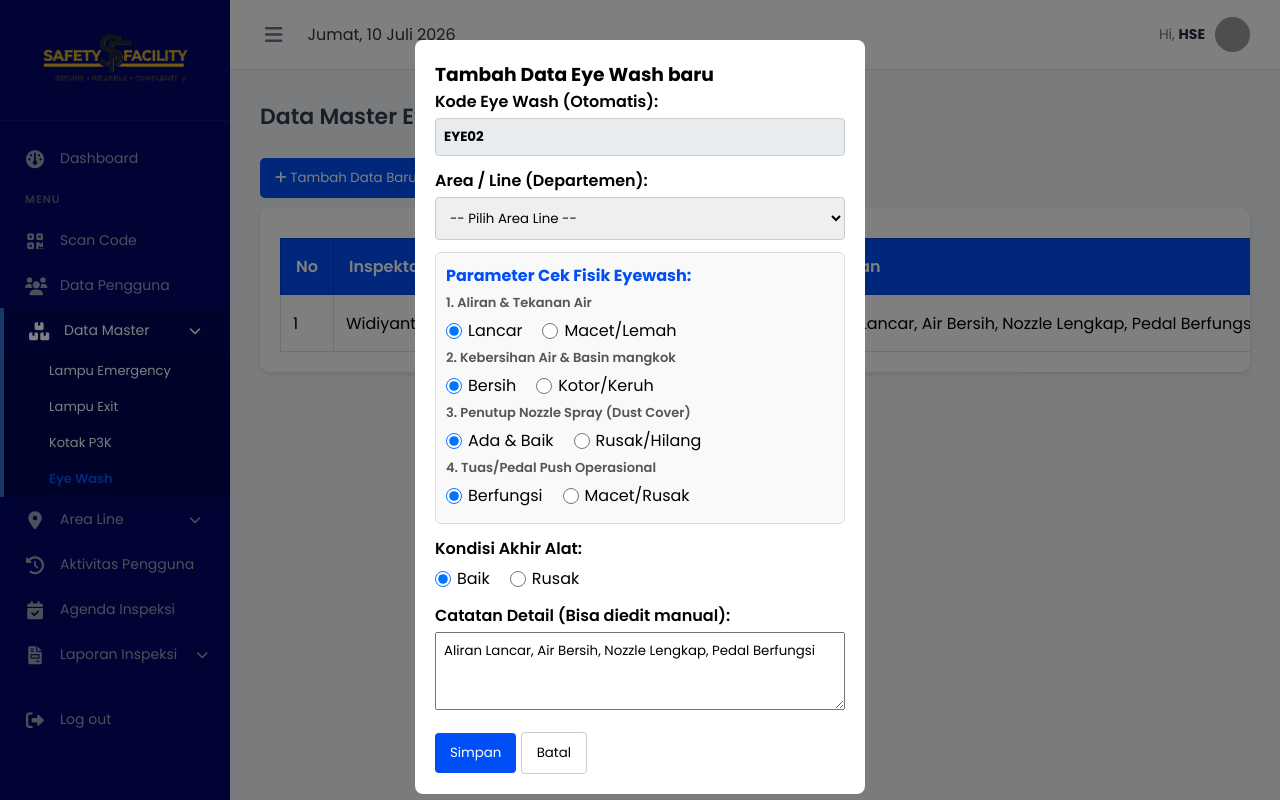
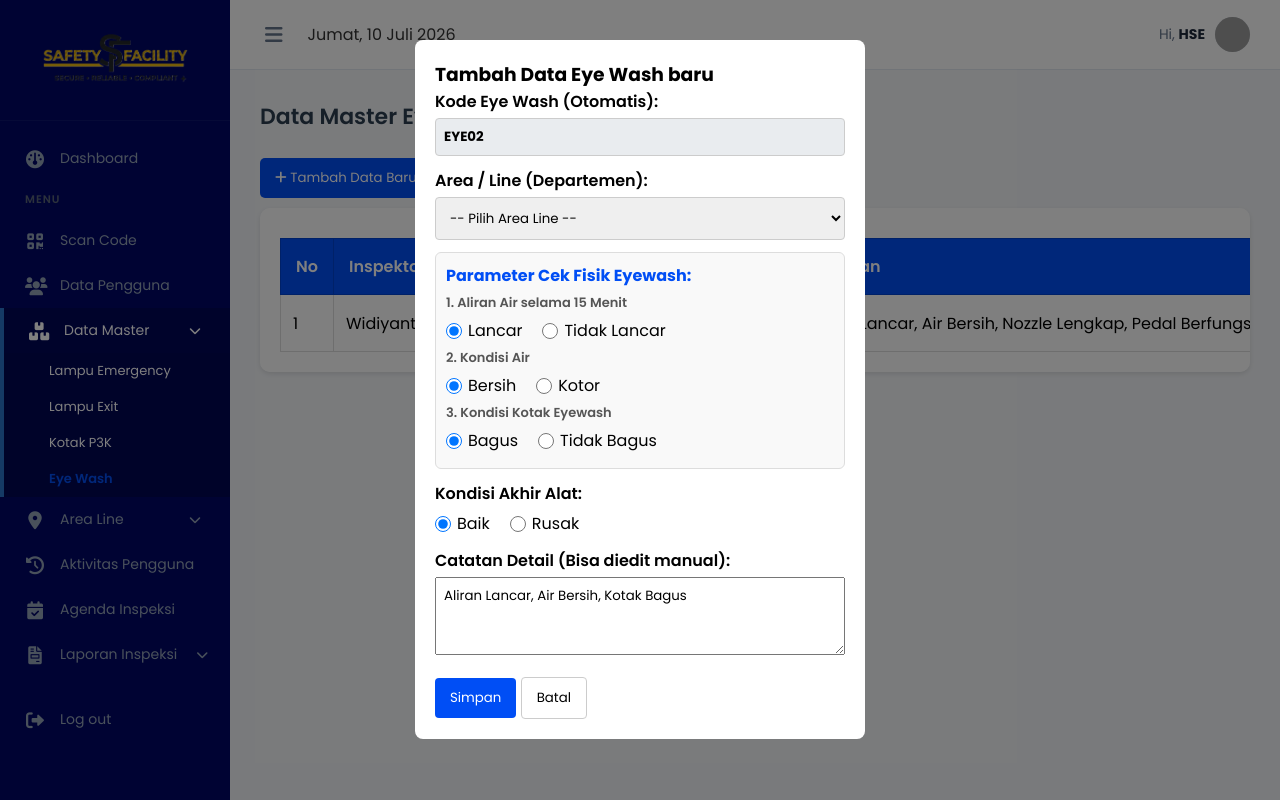
Before and after one commit to Infansyahh/safety_facility, a PHP site: page /admin/master_eyewash.php in a window 1280 px wide, after a click on "Tambah Data Baru". Run offline with PHP 8.4, Linux system fonts and the light colour scheme; a user stored in the database is signed in; data comes from the database, SQL or seed files in the repository; grey boxes are pictures that could not be loaded.

Commit message:
modified:   admin/master_eyewash.php 	modified:   proses/proses_edit_eyewash.php 	modified:   proses/proses_tambah_eyewash.php

```diff
--- a/admin/master_eyewash.php
+++ b/admin/master_eyewash.php
@@ -302,10 +302,9 @@ $tanggal_format = $hari_indo . ", " . date('d') . " " . $bulan_indo . " " . date
                             <th>Kode Eye Wash</th>
                             <th>Area / Line (Lokasi)</th>
                             <th>Catatan</th>
-                            <th>Aliran Air</th>
-                            <th>Kebersihan Air</th>
-                            <th>Penutup Nozzle</th>
-                            <th>Pedal Operasional</th>
+                            <th>Aliran Air (15 Menit)</th>
+                            <th>Kondisi Air</th>
+                            <th>Kondisi Kotak</th>
                             <th>Kondisi Akhir</th>
                             <th style="width: 10%">Aksi</th>
                         </tr>
@@ -322,14 +321,13 @@ $tanggal_format = $hari_indo . ", " . date('d') . " " . $bulan_indo . " " . date
                                 $safeCatatan = htmlspecialchars($row['catatan'] ?? '', ENT_QUOTES);
 
                                 // LOGIKA MEMECAH CATATAN MENJADI PARAMETER TERPISAH DI TABEL
-                                $val_air = '-'; $val_kebersihan = '-'; $val_nozzle = '-'; $val_pedal = '-';
+                                $val_air = '-'; $val_kondisi_air = '-'; $val_kotak = '-';
                                 if (!empty($row['catatan'])) {
                                     $parts = explode(', ', $row['catatan']);
-                                    if (count($parts) == 4) {
+                                    if (count($parts) == 3) {
                                         $val_air = htmlspecialchars($parts[0]);
-                                        $val_kebersihan = htmlspecialchars($parts[1]);
-                                        $val_nozzle = htmlspecialchars($parts[2]);
-                                        $val_pedal = htmlspecialchars($parts[3]);
+                                        $val_kondisi_air = htmlspecialchars($parts[1]);
+                                        $val_kotak = htmlspecialchars($parts[2]);
                                     } else {
                                         // Fallback jika catatan diubah manual dan tidak memakai format koma standar
                                         $val_air = htmlspecialchars($row['catatan']);
@@ -343,9 +341,8 @@ $tanggal_format = $hari_indo . ", " . date('d') . " " . $bulan_indo . " " . date
                                     <td><?= htmlspecialchars($row['lokasi']); ?></td>
                                     <td><?= !empty($row['catatan']) ? htmlspecialchars($row['catatan']) : '-'; ?></td>
                                     <td><?= $val_air; ?></td>
-                                    <td><?= $val_kebersihan; ?></td>
-                                    <td><?= $val_nozzle; ?></td>
-                                    <td><?= $val_pedal; ?></td>
+                                    <td><?= $val_kondisi_air; ?></td>
+                                    <td><?= $val_kotak; ?></td>
                                     <td>
                                         <?php if (strtolower($safeKondisi) == 'baik') : ?>
                                             <span style="background: #d4edda; color: #155724; padding: 4px 8px; border-radius: 4px; font-weight: 600;">Baik</span>
@@ -369,7 +366,7 @@ $tanggal_format = $hari_indo . ", " . date('d') . " " . $bulan_indo . " " . date
                                 </tr>
                         <?php }
                         } else {
-                            echo "<tr><td colspan='11' style='text-align:center;'>Tidak ada data master eyewash tersedia</td></tr>";
+                            echo "<tr><td colspan='10' style='text-align:center;'>Tidak ada data master eyewash tersedia</td></tr>";
                         }
                         ?>
                     </tbody>
@@ -399,28 +396,22 @@ $tanggal_format = $hari_indo . ", " . date('d') . " " . $bulan_indo . " " . date
                 <div class="checklist-box">
                     <label style="font-weight:700; color:#004ef5;">Parameter Cek Fisik Eyewash:</label>
 
-                    <span class="checklist-title">1. Aliran & Tekanan Air</span>
+                    <span class="checklist-title">1. Aliran Air selama 15 Menit</span>
                     <div class="radio-group">
                         <label><input type="radio" name="cek_air_tambah" value="Aliran Lancar" checked onclick="hitungOtomatisTambah()"> Lancar</label>
-                        <label><input type="radio" name="cek_air_tambah" value="Aliran Sumbat/Lemah" onclick="hitungOtomatisTambah()"> Macet/Lemah</label>
+                        <label><input type="radio" name="cek_air_tambah" value="Aliran Tidak Lancar" onclick="hitungOtomatisTambah()"> Tidak Lancar</label>
                     </div>
 
-                    <span class="checklist-title">2. Kebersihan Air & Basin mangkok</span>
+                    <span class="checklist-title">2. Kondisi Air</span>
                     <div class="radio-group">
-                        <label><input type="radio" name="cek_fisik_tambah" value="Air Bersih" checked onclick="hitungOtomatisTambah()"> Bersih</label>
-                        <label><input type="radio" name="cek_fisik_tambah" value="Air Kotor/Berlumut" onclick="hitungOtomatisTambah()"> Kotor/Keruh</label>
+                        <label><input type="radio" name="cek_kondisi_air_tambah" value="Air Bersih" checked onclick="hitungOtomatisTambah()"> Bersih</label>
+                        <label><input type="radio" name="cek_kondisi_air_tambah" value="Air Kotor" onclick="hitungOtomatisTambah()"> Kotor</label>
                     </div>
 
-                    <span class="checklist-title">3. Penutup Nozzle Spray (Dust Cover)</span>
+                    <span class="checklist-title">3. Kondisi Kotak Eyewash</span>
                     <div class="radio-group">
-                        <label><input type="radio" name="cek_nozzle_tambah" value="Nozzle Lengkap" checked onclick="hitungOtomatisTambah()"> Ada & Baik</label>
-                        <label><input type="radio" name="cek_nozzle_tambah" value="Nozzle Rusak/Hilang" onclick="hitungOtomatisTambah()"> Rusak/Hilang</label>
-                    </div>
-
-                    <span class="checklist-title">4. Tuas/Pedal Push Operasional</span>
-                    <div class="radio-group">
-                        <label><input type="radio" name="cek_pedal_tambah" value="Pedal Berfungsi" checked onclick="hitungOtomatisTambah()"> Berfungsi</label>
-                        <label><input type="radio" name="cek_pedal_tambah" value="Pedal Macet" onclick="hitungOtomatisTambah()"> Macet/Rusak</label>
+                        <label><input type="radio" name="cek_kotak_tambah" value="Kotak Bagus" checked onclick="hitungOtomatisTambah()"> Bagus</label>
+                        <label><input type="radio" name="cek_kotak_tambah" value="Kotak Tidak Bagus" onclick="hitungOtomatisTambah()"> Tidak Bagus</label>
                     </div>
                 </div>
 
@@ -434,7 +425,7 @@ $tanggal_format = $hari_indo . ", " . date('d') . " " . $bulan_indo . " " . date
 
                 <div style="margin-bottom:15px;">
                     <label style="font-weight:600;">Catatan Detail (Bisa diedit manual):</label><br>
-                    <textarea name="catatan" id="tambah_catatan" style="width:100%; padding:8px; box-sizing: border-box; margin-top:4px;" rows="3">Aliran Lancar, Air Bersih, Nozzle Lengkap, Pedal Berfungsi</textarea>
+                    <textarea name="catatan" id="tambah_catatan" style="width:100%; padding:8px; box-sizing: border-box; margin-top:4px;" rows="3">Aliran Lancar, Air Bersih, Kotak Bagus</textarea>
                 </div>
 
                 <button type="submit" name="submit" style="background:#004ef5; color:white; border:none; padding:10px 15px; border-radius:4px; cursor:pointer;">Simpan</button>
@@ -465,28 +456,22 @@ $tanggal_format = $hari_indo . ", " . date('d') . " " . $bulan_indo . " " . date
                 <div class="checklist-box">
                     <label style="font-weight:700; color:#ffc107;">Update Parameter Cek Eyewash:</label>
 
-                    <span class="checklist-title">1. Aliran & Tekanan Air</span>
+                    <span class="checklist-title">1. Aliran Air selama 15 Menit</span>
                     <div class="radio-group">
                         <label><input type="radio" name="cek_air_edit" id="edit_air_lancar" value="Aliran Lancar" checked onclick="hitungOtomatisEdit()"> Lancar</label>
-                        <label><input type="radio" name="cek_air_edit" id="edit_air_sumbat" value="Aliran Sumbat/Lemah" onclick="hitungOtomatisEdit()"> Macet/Lemah</label>
+                        <label><input type="radio" name="cek_air_edit" id="edit_air_tidak_lancar" value="Aliran Tidak Lancar" onclick="hitungOtomatisEdit()"> Tidak Lancar</label>
                     </div>
 
-                    <span class="checklist-title">2. Kebersihan Air & Basin</span>
+                    <span class="checklist-title">2. Kondisi Air</span>
                     <div class="radio-group">
-                        <label><input type="radio" name="cek_fisik_edit" id="edit_fisik_bersih" value="Air Bersih" checked onclick="hitungOtomatisEdit()"> Bersih</label>
-                        <label><input type="radio" name="cek_fisik_edit" id="edit_fisik_kotor" value="Air Kotor/Berlumut" onclick="hitungOtomatisEdit()"> Kotor/Keruh</label>
+                        <label><input type="radio" name="cek_kondisi_air_edit" id="edit_kondisi_air_bersih" value="Air Bersih" checked onclick="hitungOtomatisEdit()"> Bersih</label>
+                        <label><input type="radio" name="cek_kondisi_air_edit" id="edit_kondisi_air_kotor" value="Air Kotor" onclick="hitungOtomatisEdit()"> Kotor</label>
                     </div>
 
-                    <span class="checklist-title">3. Penutup Nozzle Spray (Dust Cover)</span>
+                    <span class="checklist-title">3. Kondisi Kotak Eyewash</span>
                     <div class="radio-group">
-                        <label><input type="radio" name="cek_nozzle_edit" id="edit_nozzle_ada" value="Nozzle Lengkap" checked onclick="hitungOtomatisEdit()"> Ada & Baik</label>
-                        <label><input type="radio" name="cek_nozzle_edit" id="edit_nozzle_rusak" value="Nozzle Rusak/Hilang" onclick="hitungOtomatisEdit()"> Rusak/Hilang</label>
-                    </div>
-
-                    <span class="checklist-title">4. Tuas/Pedal Push Operasional</span>
-                    <div class="radio-group">
-                        <label><input type="radio" name="cek_pedal_edit" id="edit_pedal_baik" value="Pedal Berfungsi" checked onclick="hitungOtomatisEdit()"> Berfungsi</label>
-                        <label><input type="radio" name="cek_pedal_edit" id="edit_pedal_macet" value="Pedal Macet" onclick="hitungOtomatisEdit()"> Macet/Rusak</label>
+                        <label><input type="radio" name="cek_kotak_edit" id="edit_kotak_bagus" value="Kotak Bagus" checked onclick="hitungOtomatisEdit()"> Bagus</label>
+                        <label><input type="radio" name="cek_kotak_edit" id="edit_kotak_tidak_bagus" value="Kotak Tidak Bagus" onclick="hitungOtomatisEdit()"> Tidak Bagus</label>
                     </div>
                 </div>
 
@@ -566,30 +551,28 @@ $tanggal_format = $hari_indo . ", " . date('d') . " " . $bulan_indo . " " . date
 
         function hitungOtomatisTambah() {
             let air = document.querySelector('input[name="cek_air_tambah"]:checked').value;
-            let fisik = document.querySelector('input[name="cek_fisik_tambah"]:checked').value;
-            let nozzle = document.querySelector('input[name="cek_nozzle_tambah"]:checked').value;
-            let pedal = document.querySelector('input[name="cek_pedal_tambah"]:checked').value;
+            let kondisiAir = document.querySelector('input[name="cek_kondisi_air_tambah"]:checked').value;
+            let kotak = document.querySelector('input[name="cek_kotak_tambah"]:checked').value;
 
-            if(air.includes("Sumbat") || fisik.includes("Kotor") || nozzle.includes("Rusak") || pedal.includes("Macet")) {
+            if(air.includes("Tidak Lancar") || kondisiAir.includes("Kotor") || kotak.includes("Tidak Bagus")) {
                 document.getElementById('tambah_kondisi_rusak').checked = true;
             } else {
                 document.getElementById('tambah_kondisi_baik').checked = true;
             }
-            document.getElementById('tambah_catatan').value = air + ", " + fisik + ", " + nozzle + ", " + pedal;
+            document.getElementById('tambah_catatan').value = air + ", " + kondisiAir + ", " + kotak;
         }
 
         function hitungOtomatisEdit() {
             let air = document.querySelector('input[name="cek_air_edit"]:checked').value;
-            let fisik = document.querySelector('input[name="cek_fisik_edit"]:checked').value;
-            let nozzle = document.querySelector('input[name="cek_nozzle_edit"]:checked').value;
-            let pedal = document.querySelector('input[name="cek_pedal_edit"]:checked').value;
+            let kondisiAir = document.querySelector('input[name="cek_kondisi_air_edit"]:checked').value;
+            let kotak = document.querySelector('input[name="cek_kotak_edit"]:checked').value;
 
-            if(air.includes("Sumbat") || fisik.includes("Kotor") || nozzle.includes("Rusak") || pedal.includes("Macet")) {
+            if(air.includes("Tidak Lancar") || kondisiAir.includes("Kotor") || kotak.includes("Tidak Bagus")) {
                 document.getElementById('edit_kondisi_rusak').checked = true;
             } else {
                 document.getElementById('edit_kondisi_baik').checked = true;
             }
-            document.getElementById('edit_catatan').value = air + ", " + fisik + ", " + nozzle + ", " + pedal;
+            document.getElementById('edit_catatan').value = air + ", " + kondisiAir + ", " + kotak;
         }
 
         function bukaModalEdit(id, code, lokasi, kondisi, catatan) {
@@ -606,17 +589,14 @@ $tanggal_format = $hari_indo . ", " . date('d') . " " . $bulan_indo . " " . date
 
             document.getElementById('edit_catatan').value = catatan;
 
-            if(catatan.includes("Sumbat")) document.getElementById('edit_air_sumbat').checked = true;
+            if(catatan.includes("Tidak Lancar")) document.getElementById('edit_air_tidak_lancar').checked = true;
             else document.getElementById('edit_air_lancar').checked = true;
 
-            if(catatan.includes("Kotor")) document.getElementById('edit_fisik_kotor').checked = true;
-            else document.getElementById('edit_fisik_bersih').checked = true;
+            if(catatan.includes("Kotor")) document.getElementById('edit_kondisi_air_kotor').checked = true;
+            else document.getElementById('edit_kondisi_air_bersih').checked = true;
 
-            if(catatan.includes("Rusak")) document.getElementById('edit_nozzle_rusak').checked = true;
-            else document.getElementById('edit_nozzle_ada').checked = true;
-
-            if(catatan.includes("Macet")) document.getElementById('edit_pedal_macet').checked = true;
-            else document.getElementById('edit_pedal_baik').checked = true;
+            if(catatan.includes("Tidak Bagus")) document.getElementById('edit_kotak_tidak_bagus').checked = true;
+            else document.getElementById('edit_kotak_bagus').checked = true;
         }
 
         function konfirmasiHapus(id) {
```
Also changed, not shown: proses/proses_edit_eyewash.php (+4 -5 lines), proses/proses_tambah_eyewash.php (+4 -5 lines).
